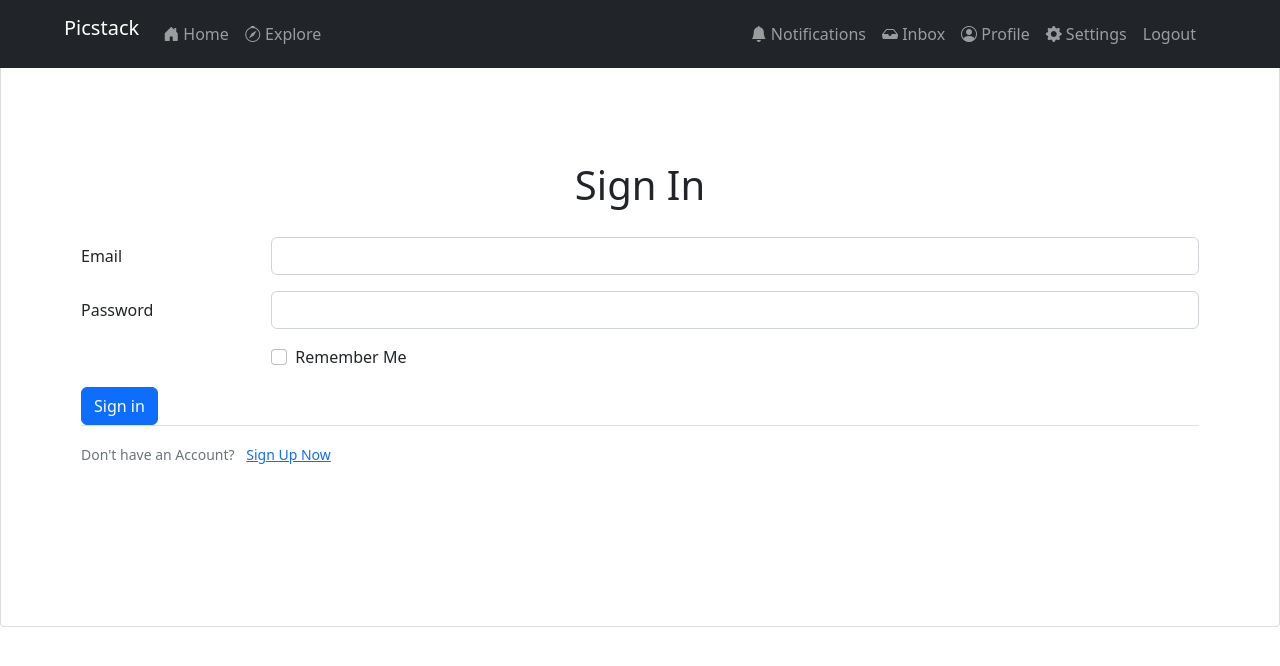
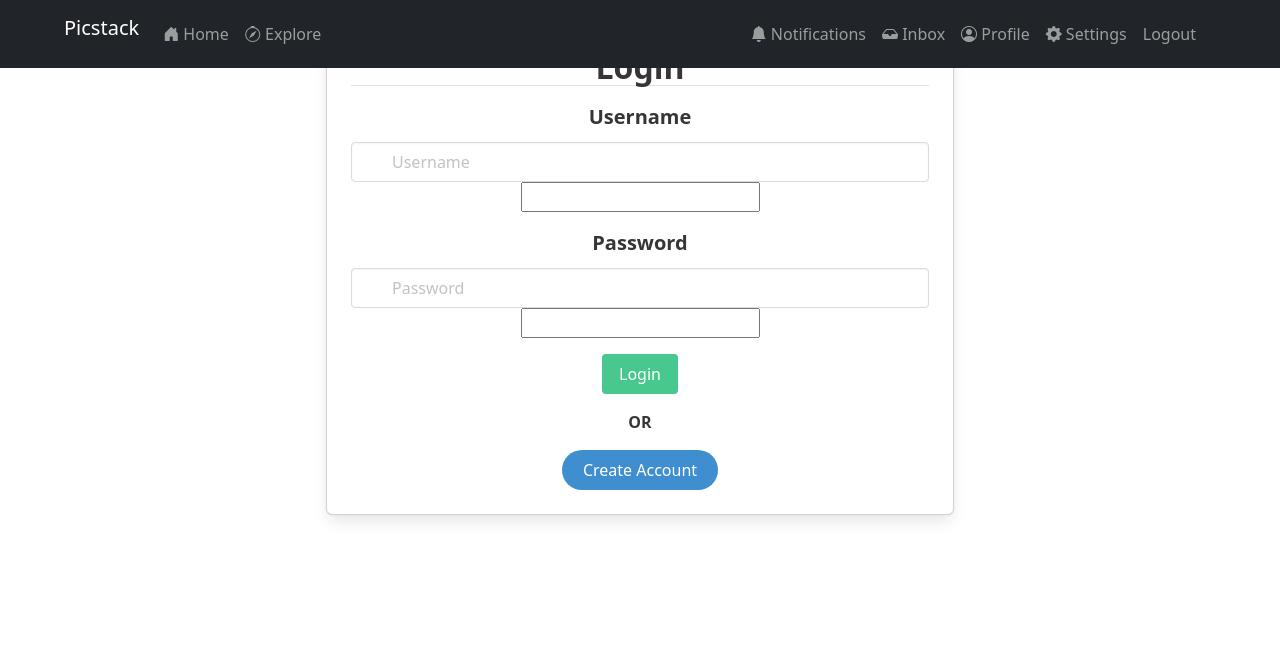
Before and after one commit to kelvinmburu/picstack, a Django app: template picsapp/templates/picsapp/login.html in a window 1280 px wide. Shown: the top 666 px of the page. Run offline with Django 4.2, Linux system fonts and the light colour scheme; the template is opened without the code that fills it, so the values that code supplies are empty, except form fields; tables that the repository leaves empty hold one stand-in row (values such as "Sample post"); form fields are guessed from the names that the template uses.

Commit message:
chore: updated login file template

```diff
--- a/picsapp/templates/picsapp/login.html
+++ b/picsapp/templates/picsapp/login.html
@@ -2,37 +2,60 @@
 
 {% block body %}
 <div class="bg">{% include 'navbar.html' %}</div>
-<div class="content-section">
-    <h1 class="text-center main-title">Sign In</h1>
-    <form class="form-group">
-        <div class="row mb-3">
-            <label for="inputEmail3" class="col-sm-2 col-form-label">Email</label>
-            <div class="col-sm-10">
-                <input type="email" class="form-control" id="inputEmail3">
+<br>
+<div class="columns is-mobile has-text-centered">
+    <div class="column is-half is-offset-one-quarter">
+
+        <div class="card">
+            <div class="card-content">
+                <form method="post" action="" role="form">
+                    {% csrf_token %}
+                    <legend class="border-bottom mb-3 title is-3">Login</legend>
+                    <div class="field">
+                        <p class="control has-icons-left has-icons-right">
+                            <label class="label is-medium">Username</label>
+                            <input class="input" type="" placeholder="Username">
+                            {{ form.username }}
+                            <span class="icon is-small is-left">
+                                <i class="fas fa-envelope"></i>
+                            </span>
+                        </p>
+                    </div>
+
+                    <div class="field">
+                        <p class="control has-icons-left">
+                            <label class="label is-medium">Password</label>
+                            <input class="input" type="password" placeholder="Password">
+                            {{ form.password }}
+                            <span class="icon is-small is-left">
+                                <i class="fas fa-lock"></i>
+                            </span>
+                        </p>
+                    </div>
+
+                    {% if form.errors %}
+                    <div class="row">
+                        <div class="col s12">
+                            <span style="color: red; font-weight: bold;">Your username or password did not match.</span>
+                        </div>
+                    </div>
+                    {% endif %}
+
+                    <div class="field">
+                        <p class="control">
+                            <button type="submit" value="login" class="button is-success">
+                                Login
+                            </button>
+                        </p>
+                    </div>
+                    <input type="hidden" name="next" value="{{ next }}">
+                    <p><strong>OR</strong></p>
+                    <a class="button is-info is-rounded" style="text-decoration: none;">Create Account</a>
+                </form>
             </div>
+
         </div>
-        <div class="row mb-3">
-            <label for="inputPassword3" class="col-sm-2 col-form-label">Password</label>
-            <div class="col-sm-10">
-                <input type="password" class="form-control" id="inputPassword3">
-            </div>
-        </div>
-        <div class="row mb-3">
-            <div class="col-sm-10 offset-sm-2">
-                <div class="form-check">
-                    <input class="form-check-input" type="checkbox" id="gridCheck1">
-                    <label class="form-check-label" for="gridCheck1">
-                        Remember Me
-                    </label>
-                </div>
-            </div>
-        </div>
-        <button type="submit" class="btn btn-primary">Sign in</button>
-    </form>
-    <div class="border-top pt-3">
-        <small class="text-muted">
-            Don't have an Account? <a class="ml-2" href=" ">Sign Up Now</a>
-        </small>
+
     </div>
 </div>
 {% endblock %}
```
